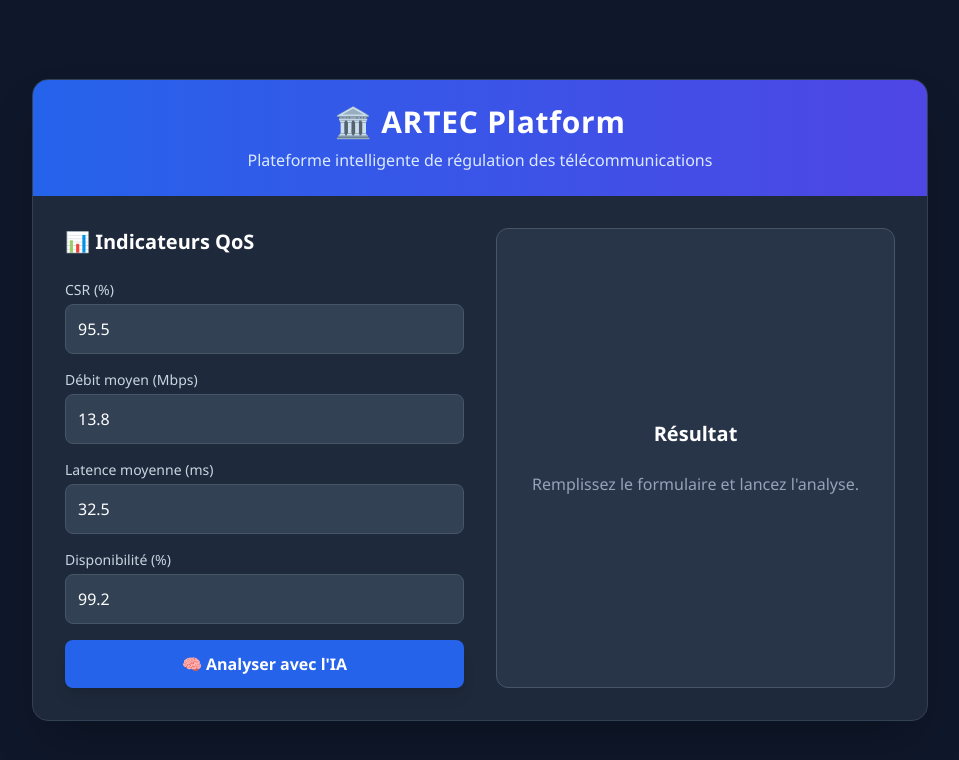
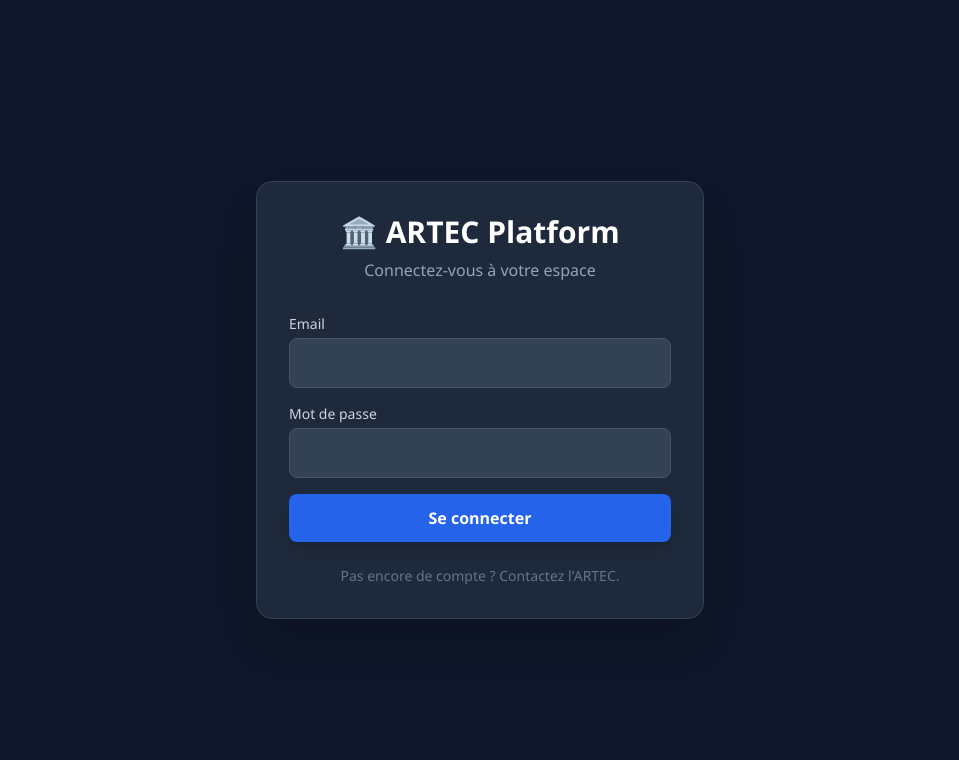
Before and after one commit to rafanahy22/artec-platform, a React (Create React App) app in the folder frontend/: page / in a window 1280 px wide. Shown: the top 760 px of the page, without its empty margins (160-1119 px from the left). Built offline with nearby package versions, Linux system fonts and the light colour scheme.

Commit message:
Ajout de la page de login et du systeme d'authentification

```diff
--- a/frontend/src/App.js
+++ b/frontend/src/App.js
@@ -1,47 +1,94 @@
 import React, { useState } from 'react';
 
-function App() {
-  const [formData, setFormData] = useState({
-    csr: 95.5,
-    debit_mbps: 13.8,
-    latence_ms: 32.5,
-    disponibilite_pct: 99.2
-  });
-  const [resultat, setResultat] = useState(null);
+// --- COMPOSANT DE CONNEXION ---
+function Login({ onLogin }) {
+  const [email, setEmail] = useState('');
+  const [motDePasse, setMotDePasse] = useState('');
+  const [erreur, setErreur] = useState(null);
   const [loading, setLoading] = useState(false);
-  const [erreur, setErreur] = useState(null);
-
-  const handleChange = (e) => {
-    setFormData({
-      ...formData,
-      [e.target.name]: parseFloat(e.target.value)
-    });
-  };
 
   const handleSubmit = async (e) => {
     e.preventDefault();
     setLoading(true);
     setErreur(null);
+    try {
+      const response = await fetch('http://127.0.0.1:8000/login', {
+        method: 'POST',
+        headers: { 'Content-Type': 'application/json' },
+        body: JSON.stringify({ email, mot_de_passe: motDePasse })
+      });
+      const data = await response.json();
+      if (!response.ok) throw new Error(data.detail || 'Erreur de connexion');
+
+      onLogin(data.utilisateur); // On envoie les infos au parent (App)
+    } catch (err) {
+      setErreur(err.message);
+    } finally {
+      setLoading(false);
+    }
+  };
+
+  return (
+    <div className="min-h-screen bg-slate-900 flex items-center justify-center p-6">
+      <div className="w-full max-w-md bg-slate-800 rounded-2xl shadow-2xl p-8 border border-slate-700">
+        <div className="text-center mb-8">
+          <h1 className="text-3xl font-bold text-white mb-2">🏛️ ARTEC Platform</h1>
+          <p className="text-slate-400">Connectez-vous à votre espace</p>
+        </div>
+
+        {erreur && <div className="bg-red-900/50 text-red-300 p-3 rounded-lg mb-4 text-sm">{erreur}</div>}
+
+        <form onSubmit={handleSubmit} className="space-y-4">
+          <div>
+            <label className="block text-sm text-slate-300 mb-1">Email</label>
+            <input type="email" required value={email} onChange={(e) => setEmail(e.target.value)}
+              className="w-full bg-slate-700 text-white rounded-lg p-3 border border-slate-600 focus:border-blue-500 focus:outline-none transition" />
+          </div>
+          <div>
+            <label className="block text-sm text-slate-300 mb-1">Mot de passe</label>
+            <input type="password" required value={motDePasse} onChange={(e) => setMotDePasse(e.target.value)}
+              className="w-full bg-slate-700 text-white rounded-lg p-3 border border-slate-600 focus:border-blue-500 focus:outline-none transition" />
+          </div>
+          <button type="submit" disabled={loading}
+            className="w-full bg-blue-600 hover:bg-blue-500 text-white font-bold py-3 px-4 rounded-lg transition duration-300 shadow-lg disabled:opacity-50 mt-6">
+            {loading ? "Connexion..." : "Se connecter"}
+          </button>
+        </form>
+        <div className="text-center mt-6 text-sm text-slate-500">
+          Pas encore de compte ? Contactez l'ARTEC.
+        </div>
+      </div>
+    </div>
+  );
+}
+
+// --- COMPOSANT DASHBOARD (Ton ancien App) ---
+function Dashboard({ utilisateur, onLogout }) {
+  const [formData, setFormData] = useState({ csr: 95.5, debit_mbps: 13.8, latence_ms: 32.5, disponibilite_pct: 99.2 });
+  const [resultat, setResultat] = useState(null);
+  const [loading, setLoading] = useState(false);
+
+  const handleChange = (e) => setFormData({ ...formData, [e.target.name]: parseFloat(e.target.value) });
+
+  const handleSubmit = async (e) => {
+    e.preventDefault();
+    setLoading(true);
     setResultat(null);
-
     try {
       const response = await fetch('http://127.0.0.1:8000/predict', {
         method: 'POST',
         headers: { 'Content-Type': 'application/json' },
         body: JSON.stringify(formData)
       });
-
-      if (!response.ok) throw new Error('Erreur serveur');
       const data = await response.json();
       setResultat(data);
     } catch (err) {
-      setErreur("Impossible de contacter l'API. Vérifiez que le backend Python est lancé (uvicorn).");
+      alert("Erreur API");
     } finally {
       setLoading(false);
     }
   };
 
-  // Couleur en fonction du score
   const getScoreColor = (score) => {
     if (score <= 40) return 'text-red-500';
     if (score <= 60) return 'text-orange-500';
@@ -50,83 +97,52 @@
   };
 
   return (
-    <div className="min-h-screen bg-slate-900 flex items-center justify-center p-6">
-      <div className="w-full max-w-4xl bg-slate-800 rounded-2xl shadow-2xl overflow-hidden border border-slate-700">
+    <div className="min-h-screen bg-slate-900 p-6">
+      {/* Barre de navigation */}
+      <div className="max-w-4xl mx-auto flex justify-between items-center mb-8 bg-slate-800 p-4 rounded-xl border border-slate-700 shadow-lg">
+        <div>
+          <h1 className="text-xl font-bold text-white">🏛️ ARTEC Platform</h1>
+          <p className="text-sm text-slate-400">Connecté en tant que : <span className="text-blue-400 font-semibold">{utilisateur.nom}</span> ({utilisateur.role})</p>
+        </div>
+        <button onClick={onLogout} className="bg-red-600/20 text-red-400 hover:bg-red-600/40 px-4 py-2 rounded-lg transition">
+          Déconnexion
+        </button>
+      </div>
 
-        {/* En-tête */}
+      <div className="max-w-4xl mx-auto bg-slate-800 rounded-2xl shadow-2xl overflow-hidden border border-slate-700">
         <div className="bg-gradient-to-r from-blue-600 to-indigo-600 p-6 text-center">
-          <h1 className="text-3xl font-bold text-white tracking-wide">🏛️ ARTEC Platform</h1>
-          <p className="text-blue-100 mt-2">Plateforme intelligente de régulation des télécommunications</p>
+          <h2 className="text-2xl font-bold text-white">Tableau de bord IA</h2>
         </div>
-
         <div className="p-8 grid grid-cols-1 md:grid-cols-2 gap-8">
-
           {/* Formulaire */}
           <div>
-            <h2 className="text-xl font-semibold text-white mb-6 flex items-center gap-2">
-              📊 Indicateurs QoS
-            </h2>
+            <h3 className="text-xl font-semibold text-white mb-6">📊 Indicateurs QoS</h3>
             <form onSubmit={handleSubmit} className="space-y-4">
-
-              <div>
-                <label className="block text-sm text-slate-300 mb-1">CSR (%)</label>
-                <input type="number" step="0.1" name="csr" value={formData.csr} onChange={handleChange}
-                  className="w-full bg-slate-700 text-white rounded-lg p-3 border border-slate-600 focus:border-blue-500 focus:outline-none transition" />
-              </div>
-
-              <div>
-                <label className="block text-sm text-slate-300 mb-1">Débit moyen (Mbps)</label>
-                <input type="number" step="0.1" name="debit_mbps" value={formData.debit_mbps} onChange={handleChange}
-                  className="w-full bg-slate-700 text-white rounded-lg p-3 border border-slate-600 focus:border-blue-500 focus:outline-none transition" />
-              </div>
-
-              <div>
-                <label className="block text-sm text-slate-300 mb-1">Latence moyenne (ms)</label>
-                <input type="number" step="0.1" name="latence_ms" value={formData.latence_ms} onChange={handleChange}
-                  className="w-full bg-slate-700 text-white rounded-lg p-3 border border-slate-600 focus:border-blue-500 focus:outline-none transition" />
-              </div>
-
-              <div>
-                <label className="block text-sm text-slate-300 mb-1">Disponibilité (%)</label>
-                <input type="number" step="0.1" name="disponibilite_pct" value={formData.disponibilite_pct} onChange={handleChange}
-                  className="w-full bg-slate-700 text-white rounded-lg p-3 border border-slate-600 focus:border-blue-500 focus:outline-none transition" />
-              </div>
-
+              {Object.keys(formData).map((key) => (
+                <div key={key}>
+                  <label className="block text-sm text-slate-300 mb-1 capitalize">{key.replace('_', ' ')}</label>
+                  <input type="number" step="0.1" name={key} value={formData[key]} onChange={handleChange}
+                    className="w-full bg-slate-700 text-white rounded-lg p-3 border border-slate-600 focus:border-blue-500 focus:outline-none transition" />
+                </div>
+              ))}
               <button type="submit" disabled={loading}
                 className="w-full bg-blue-600 hover:bg-blue-500 text-white font-bold py-3 px-4 rounded-lg transition duration-300 shadow-lg disabled:opacity-50 mt-4">
-                {loading ? "Analyse en cours..." : "🧠 Analyser avec l'IA"}
+                {loading ? "Analyse..." : "🧠 Analyser"}
               </button>
             </form>
           </div>
-
           {/* Résultat */}
           <div className="flex flex-col justify-center items-center bg-slate-700/50 rounded-xl p-6 border border-slate-600">
-            <h2 className="text-xl font-semibold text-white mb-6">Résultat</h2>
-
-            {!resultat && !erreur && !loading && (
-              <p className="text-slate-400 text-center">Remplissez le formulaire et lancez l'analyse.</p>
-            )}
-
-            {loading && (
-              <div className="animate-spin rounded-full h-12 w-12 border-b-2 border-blue-500"></div>
-            )}
-
-            {erreur && (
-              <p className="text-red-400 text-center text-sm bg-red-900/30 p-4 rounded-lg border border-red-800">{erreur}</p>
-            )}
-
+            <h3 className="text-xl font-semibold text-white mb-6">Résultat</h3>
+            {!resultat && !loading && <p className="text-slate-400 text-center">Lancez l'analyse.</p>}
+            {loading && <div className="animate-spin rounded-full h-12 w-12 border-b-2 border-blue-500"></div>}
             {resultat && (
-              <div className="text-center w-full animate-fade-in">
-                <div className={`text-6xl font-bold ${getScoreColor(resultat.score_qos)} mb-2`}>
-                  {resultat.score_qos}
-                </div>
+              <div className="text-center w-full">
+                <div className={`text-6xl font-bold ${getScoreColor(resultat.score_qos)} mb-2`}>{resultat.score_qos}</div>
                 <div className="text-slate-400 text-sm mb-6">/ 100</div>
-
                 <div className="bg-slate-800 rounded-lg p-4 border border-slate-600 inline-block w-full">
                   <p className="text-slate-300 text-sm mb-1">Interprétation</p>
-                  <p className={`text-lg font-semibold ${getScoreColor(resultat.score_qos)}`}>
-                    {resultat.interpretation}
-                  </p>
+                  <p className={`text-lg font-semibold ${getScoreColor(resultat.score_qos)}`}>{resultat.interpretation}</p>
                 </div>
               </div>
             )}
@@ -137,4 +153,19 @@
   );
 }
 
+// --- COMPOSANT PRINCIPAL (App) ---
+function App() {
+  const [utilisateur, setUtilisateur] = useState(null); // null = non connecté
+
+  return (
+    <>
+      {!utilisateur ? (
+        <Login onLogin={setUtilisateur} />
+      ) : (
+        <Dashboard utilisateur={utilisateur} onLogout={() => setUtilisateur(null)} />
+      )}
+    </>
+  );
+}
+
 export default App;
```
